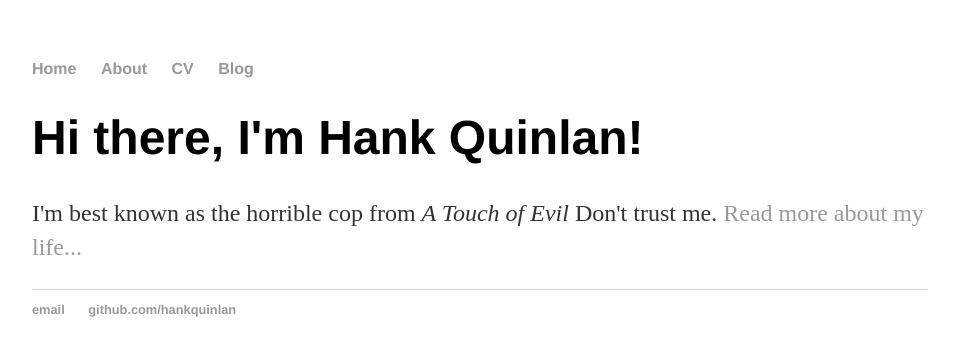
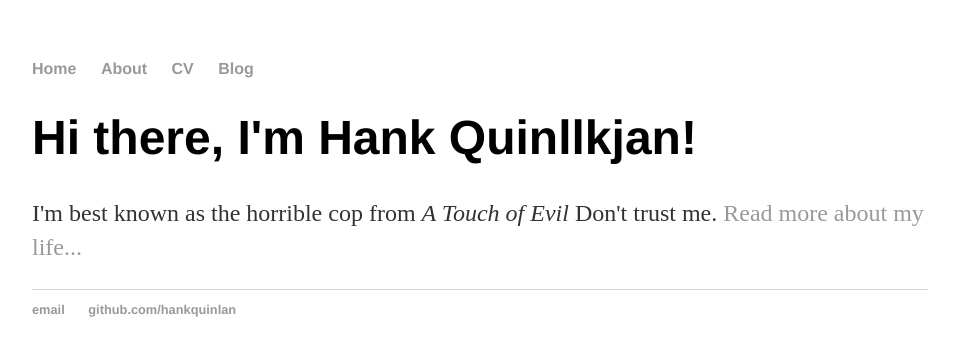
Before and after one commit to Sashkow/Sashkow.github.io, a Jekyll site: the page built from index.html, in a window 1280 px wide. Shown: the top 356 px of the page, without its empty margins (160-1115 px from the left). Built offline with Jekyll 4.4.1, drawn with Linux system fonts in a browser that asks for light colours.

Commit message:
Update index.html

```diff
--- a/index.html
+++ b/index.html
@@ -1,6 +1,6 @@
 ---
 layout: default
-title: Hank Quinlan, Horrible Coooooooooop
+title: Hank Quinlan, Horrible Cop
 ---
-	<h1>Hi there, I'm Hank Quinlan!</h1>
+	<h1>Hi there, I'm Hank Quinllkjan!</h1>
 	<p>I'm best known as the horrible cop from <em>A Touch of Evil</em> Don't trust me. <a href="/about">Read more about my life...</a></p>
```
